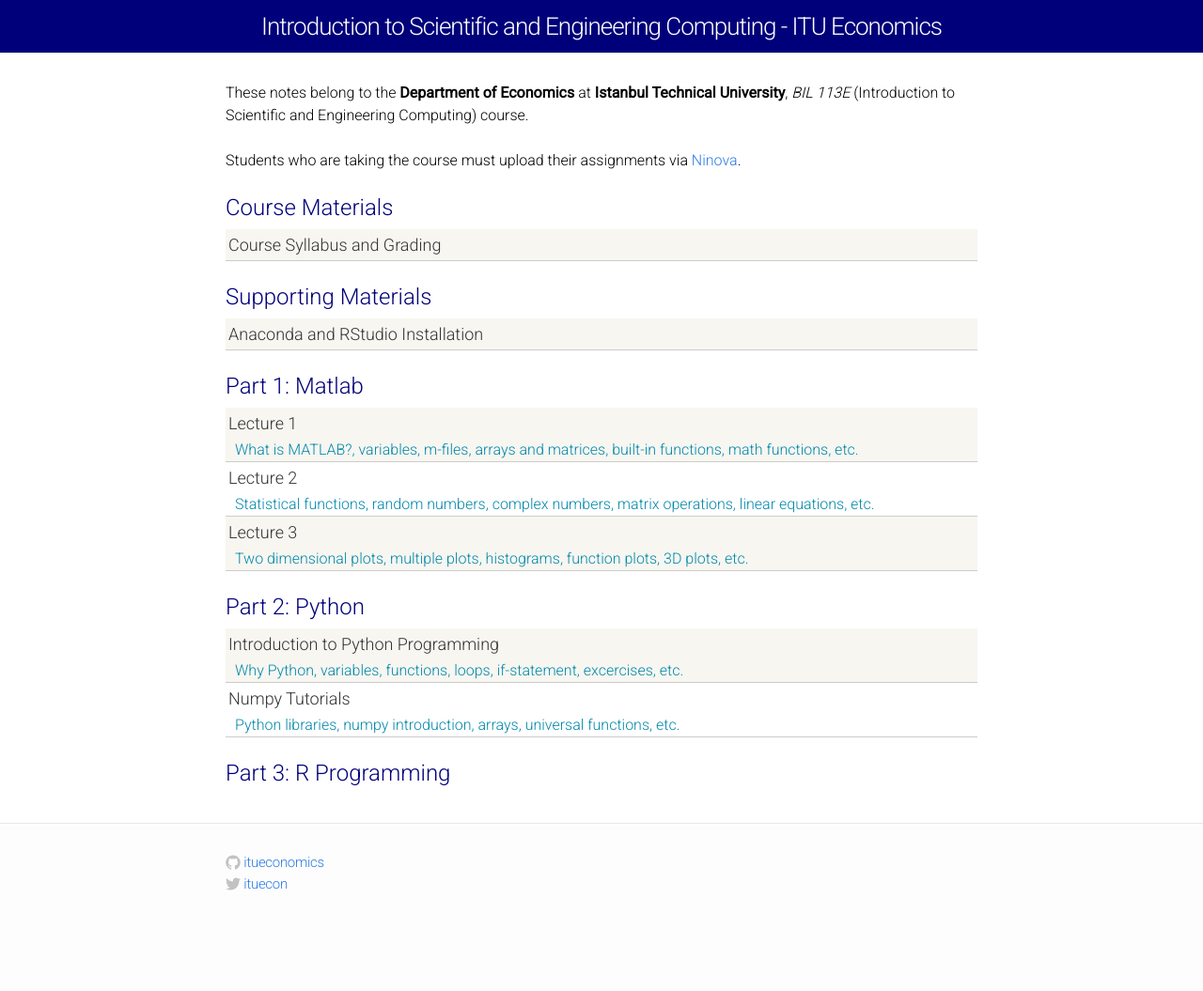
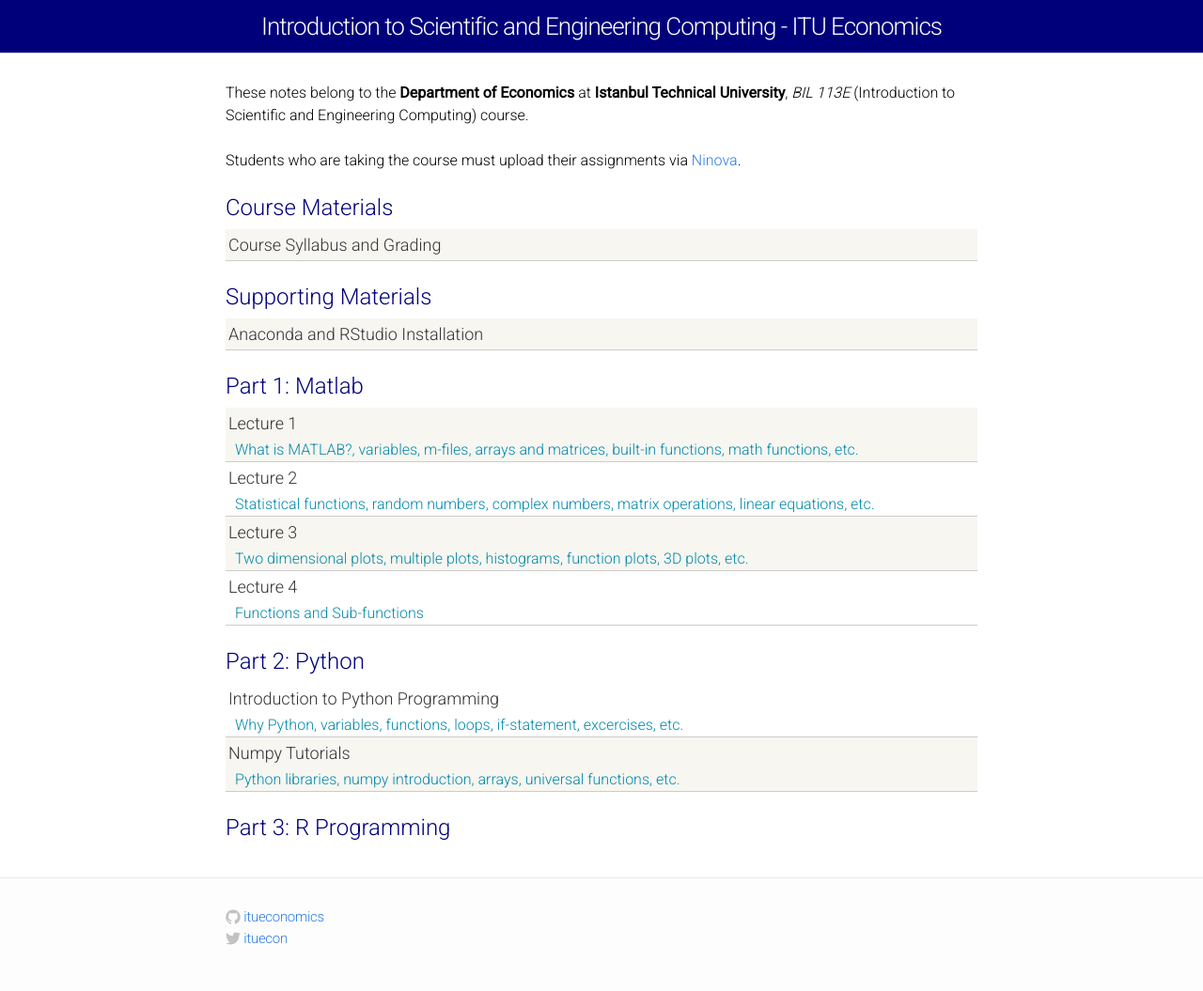
Before and after one commit to itueconomics/bil113e, a Jekyll site: the page built from index.html, in a window 1280 px wide. Shown: the whole page at 94% size. Built offline with Jekyll 4.4.1, drawn with Linux system fonts in a browser that asks for light colours; before the commit the page ends 997 px from its top, so only the background shows below that.

Commit message:
Update index.html

```diff
--- a/index.html
+++ b/index.html
@@ -54,6 +54,16 @@
         Two dimensional plots, multiple plots, histograms, function plots, 3D plots, etc.
       </div>
     </div>
+
+    <div class="materials-item">
+      <a href="MATLAB_Lecture_3.html">
+        Lecture 4
+      </a>
+      <div class="kw">
+        Functions and Sub-functions
+      </div>
+    </div>
+
     <div class="module-header">Part 2: Python</div>
 
     <div class="materials-item">
```
